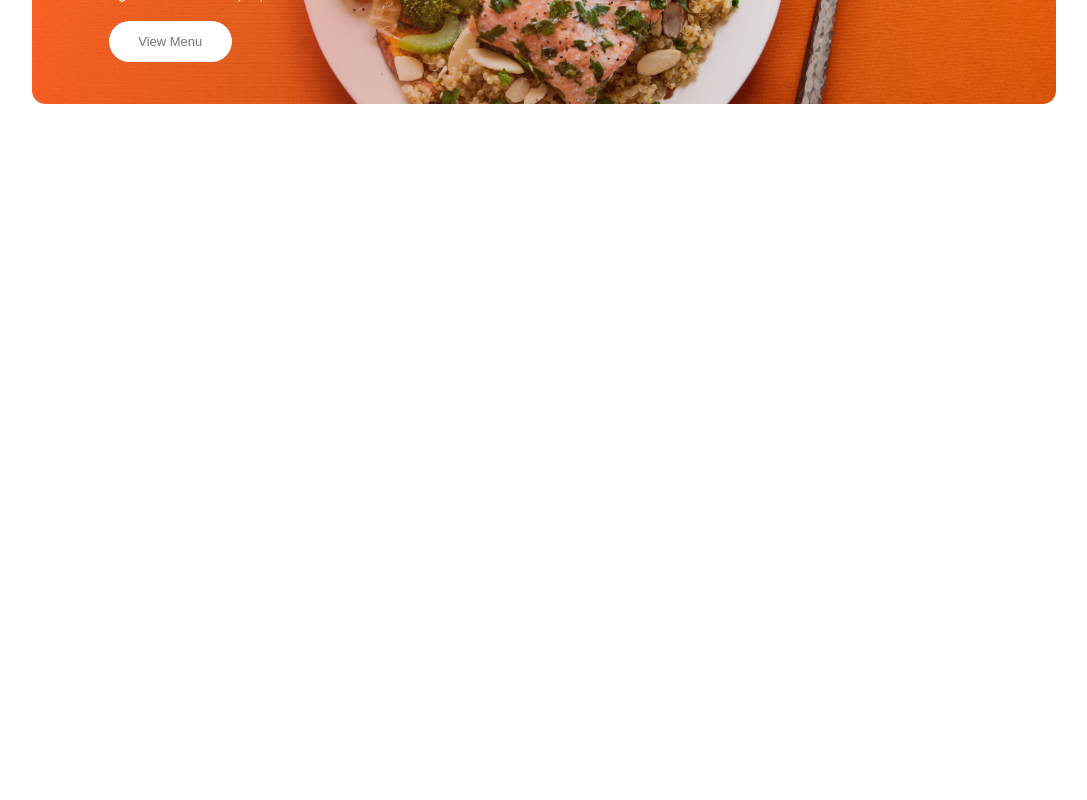
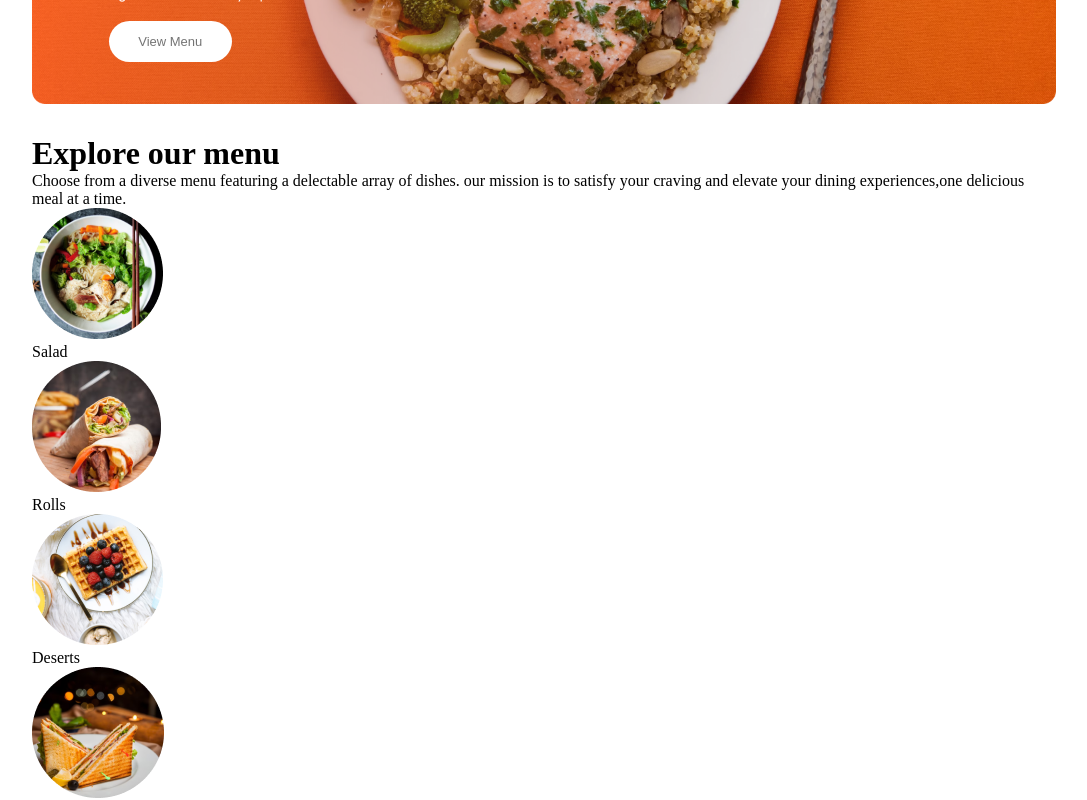
Before and after one commit to Deepanshumelkani77/Tomato, a React (Vite) app: page / in a window 1280 px wide. Shown: the part 440-1240 px from the top of the page, without its empty margins (96-1183 px from the left). Before the commit the page ends 800 px from the top, so only its background shows below. Built offline with nearby package versions, Linux system fonts and the light colour scheme.

Commit message:
add exploremenu file

```diff
--- /dev/null
+++ b/src/components/exploreMenu/ExploreMenu.jsx
@@ -0,0 +1,25 @@
+import React from 'react'
+import "./ExploreMenu.css"
+import { menu_list } from '../../assets/assets'
+
+const ExploreMenu = () => {
+  return (
+    <div className='explore-menu' id='explore-menu'>
+<h1>Explore our menu</h1>
+<p className='explore-menu-test'>Choose from a diverse menu featuring a delectable array of dishes. our mission is to satisfy your craving and elevate your dining experiences,one delicious meal at a time.</p>
+<div className="explore-menu-list">
+    {menu_list.map((item,index)=>{
+        return (
+            <div key={index} className='explore-menu-list-item'>
+                <img src={item.menu_image}></img>
+                <p>{item.menu_name}</p>
+                </div>
+        )
+    })}
+</div>
+
+    </div>
+  )
+}
+
+export default ExploreMenu
--- a/src/pages/home/Home.jsx
+++ b/src/pages/home/Home.jsx
@@ -1,11 +1,15 @@
 import React from 'react'
 import './Home.css'
 import Header from '../../components/header/Header'
+import ExploreMenu from '../../components/exploreMenu/ExploreMenu'
+
+
 const Home = () => {
   return (
     <div>
 
 <Header/>
+<ExploreMenu/>
 
     </div>
   )
```
Also changed, not shown: src/components/exploreMenu/ExploreMenu.css (added).
